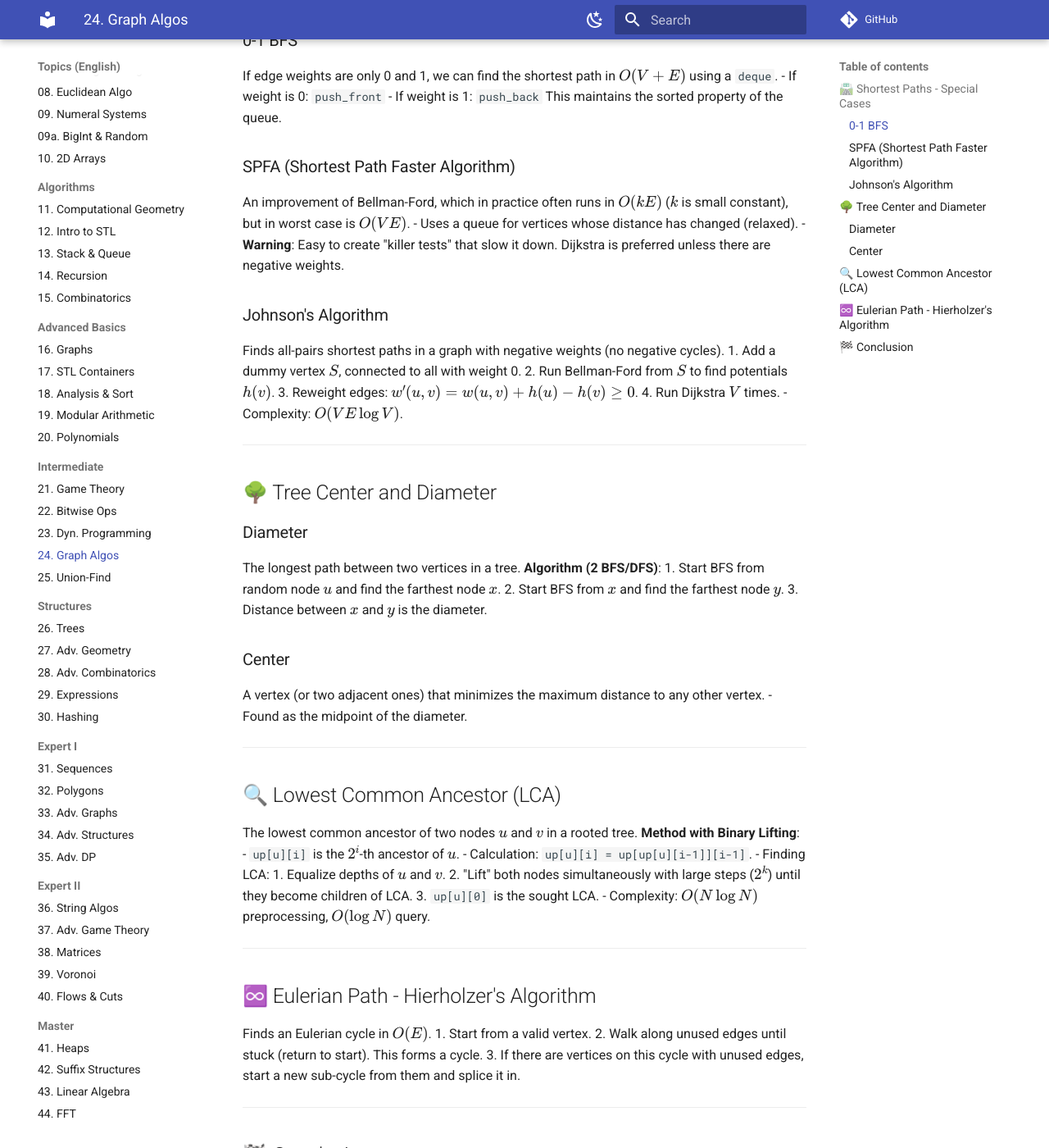
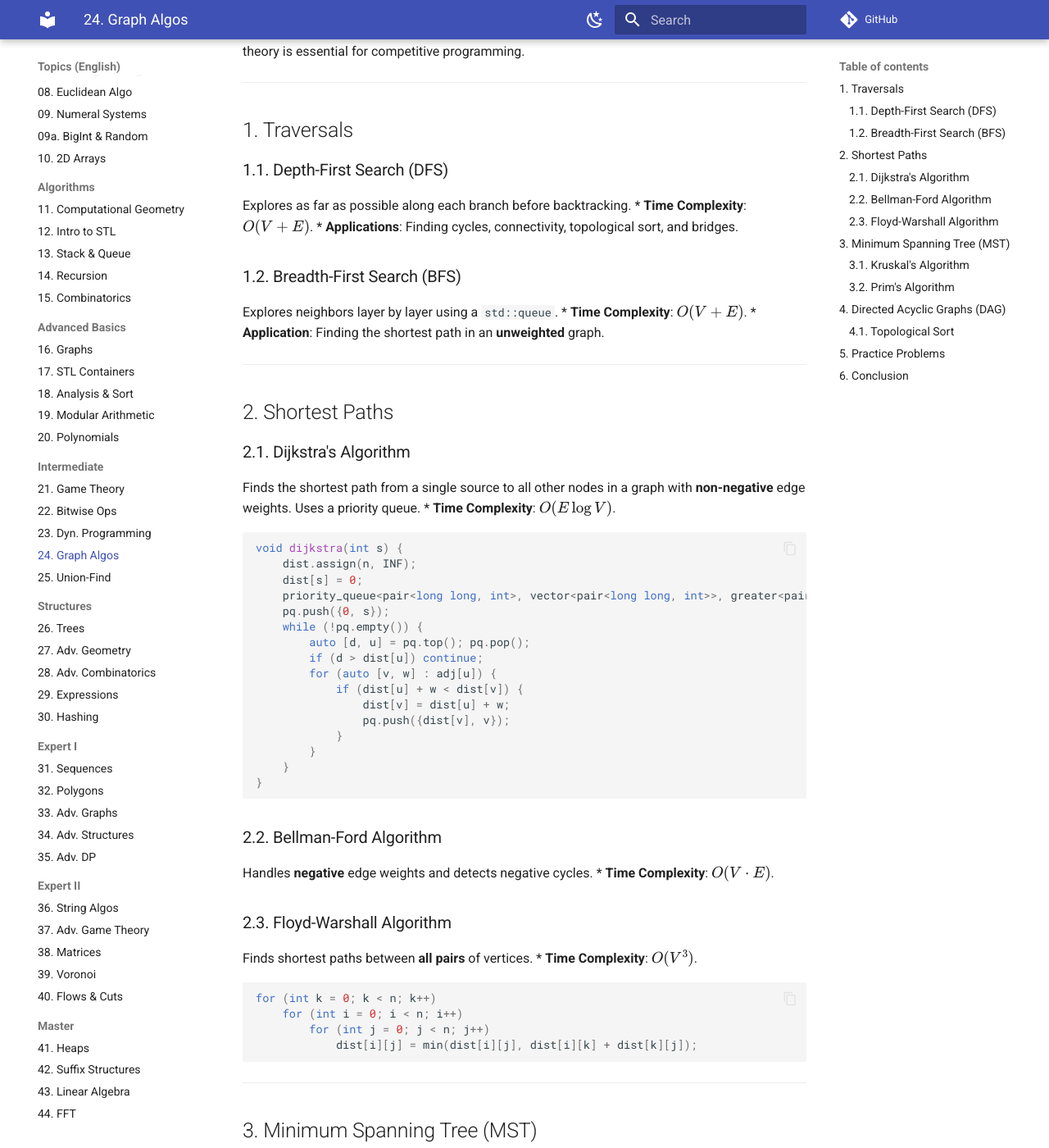
Before and after one commit to KadirYazadzhi/Informatics-Olympiad-Topics, an MkDocs documentation site: the page built from docs/EN/24_Graph_Algorithms.md, in a window 1280 px wide and 1400 px high, scrolled down 245 px. Shown: the whole window at 82% size. Built offline with MkDocs 1.6.1 and Material for MkDocs 9.7.7, drawn with Linux system fonts in a browser that asks for light colours; comment, search, counter and statistics services are not loaded; some of the changed text lies outside the part shown.

Commit message:
Expand EN/24_Graph_Algorithms.md: Dijkstra, Bellman-Ford, and MST

````diff
--- a/docs/EN/24_Graph_Algorithms.md
+++ b/docs/EN/24_Graph_Algorithms.md
@@ -1,66 +1,92 @@
-# 🌐 Graph Algorithms: Advanced Methods
+# 🕸️ Graph Algorithms: Traversals and Shortest Paths
 
-## 🛣️ Shortest Paths - Special Cases
-
-### 0-1 BFS
-If edge weights are only 0 and 1, we can find the shortest path in $O(V+E)$ using a `deque`.
-- If weight is 0: `push_front`
-- If weight is 1: `push_back`
-This maintains the sorted property of the queue.
-
-### SPFA (Shortest Path Faster Algorithm)
-An improvement of Bellman-Ford, which in practice often runs in $O(kE)$ ($k$ is small constant), but in worst case is $O(VE)$.
-- Uses a queue for vertices whose distance has changed (relaxed).
-- **Warning**: Easy to create "killer tests" that slow it down. Dijkstra is preferred unless there are negative weights.
-
-### Johnson's Algorithm
-Finds all-pairs shortest paths in a graph with negative weights (no negative cycles).
-1. Add a dummy vertex $S$, connected to all with weight 0.
-2. Run Bellman-Ford from $S$ to find potentials $h(v)$.
-3. Reweight edges: $w'(u, v) = w(u, v) + h(u) - h(v) \ge 0$.
-4. Run Dijkstra $V$ times.
-- Complexity: $O(V E \log V)$.
+Graphs are used to represent objects and the relationships between them. Mastery of graph theory is essential for competitive programming.
 
 ---
 
-## 🌳 Tree Center and Diameter
+## 1. Traversals
 
-### Diameter
-The longest path between two vertices in a tree.
-**Algorithm (2 BFS/DFS)**:
-1. Start BFS from random node $u$ and find the farthest node $x$.
-2. Start BFS from $x$ and find the farthest node $y$.
-3. Distance between $x$ and $y$ is the diameter.
+### 1.1. Depth-First Search (DFS)
+Explores as far as possible along each branch before backtracking.
+*   **Time Complexity**: $O(V + E)$.
+*   **Applications**: Finding cycles, connectivity, topological sort, and bridges.
 
-### Center
-A vertex (or two adjacent ones) that minimizes the maximum distance to any other vertex.
-- Found as the midpoint of the diameter.
+### 1.2. Breadth-First Search (BFS)
+Explores neighbors layer by layer using a `std::queue`.
+*   **Time Complexity**: $O(V + E)$.
+*   **Application**: Finding the shortest path in an **unweighted** graph.
 
 ---
 
-## 🔍 Lowest Common Ancestor (LCA)
+## 2. Shortest Paths
 
-The lowest common ancestor of two nodes $u$ and $v$ in a rooted tree.
-**Method with Binary Lifting**:
-- `up[u][i]` is the $2^i$-th ancestor of $u$.
-- Calculation: `up[u][i] = up[up[u][i-1]][i-1]`.
-- Finding LCA:
-  1. Equalize depths of $u$ and $v$.
-  2. "Lift" both nodes simultaneously with large steps ($2^k$) until they become children of LCA.
-  3. `up[u][0]` is the sought LCA.
-- Complexity: $O(N \log N)$ preprocessing, $O(\log N)$ query.
+### 2.1. Dijkstra's Algorithm
+Finds the shortest path from a single source to all other nodes in a graph with **non-negative** edge weights. Uses a priority queue.
+*   **Time Complexity**: $O(E \log V)$.
+
+```cpp
+void dijkstra(int s) {
+    dist.assign(n, INF);
+    dist[s] = 0;
+    priority_queue<pair<long long, int>, vector<pair<long long, int>>, greater<pair<long long, int>>> pq;
+    pq.push({0, s});
+    while (!pq.empty()) {
+        auto [d, u] = pq.top(); pq.pop();
+        if (d > dist[u]) continue;
+        for (auto [v, w] : adj[u]) {
+            if (dist[u] + w < dist[v]) {
+                dist[v] = dist[u] + w;
+                pq.push({dist[v], v});
+            }
+        }
+    }
+}
+```
+
+### 2.2. Bellman-Ford Algorithm
+Handles **negative** edge weights and detects negative cycles.
+*   **Time Complexity**: $O(V \cdot E)$.
+
+### 2.3. Floyd-Warshall Algorithm
+Finds shortest paths between **all pairs** of vertices.
+*   **Time Complexity**: $O(V^3)$.
+
+```cpp
+for (int k = 0; k < n; k++)
+    for (int i = 0; i < n; i++)
+        for (int j = 0; j < n; j++)
+            dist[i][j] = min(dist[i][j], dist[i][k] + dist[k][j]);
+```
 
 ---
 
-## ♾️ Eulerian Path - Hierholzer's Algorithm
+## 3. Minimum Spanning Tree (MST)
 
-Finds an Eulerian cycle in $O(E)$.
-1. Start from a valid vertex.
-2. Walk along unused edges until stuck (return to start). This forms a cycle.
-3. If there are vertices on this cycle with unused edges, start a new sub-cycle from them and splice it in.
+An MST is a subset of edges that connects all vertices without cycles and with minimum total weight.
+
+### 3.1. Kruskal's Algorithm
+Sort edges by weight and add them if they don't form a cycle (using DSU).
+*   **Complexity**: $O(E \log E)$.
+
+### 3.2. Prim's Algorithm
+Grows the tree from a starting vertex by adding the cheapest edge to an unvisited node.
+*   **Complexity**: $O(E \log V)$.
 
 ---
 
-## 🏁 Conclusion
+## 4. Directed Acyclic Graphs (DAG)
 
-Graphs are a vast topic. Binary Lifting is a technique used not only for LCA but for any path query in a tree (min, sum). 0-1 BFS is a very common trick in Grid-based problems.
+### 4.1. Topological Sort
+An ordering of vertices such that for every directed edge $u \to v$, node $u$ comes before $v$.
+*   Possible only if the graph has no cycles.
+
+---
+
+## 5. Practice Problems
+1.  **CSES Shortest Routes I & II**.
+2.  **CSES High Score**: Bellman-Ford with negative cycle detection.
+3.  **Codeforces 20C**: Dijkstra.
+4.  **UVa 10034**: Freckles (MST).
+
+## 6. Conclusion
+Most graph problems can be solved by choosing between BFS, Dijkstra, or Floyd-Warshall depending on the edge weights and constraints. For connectivity, DFS and DSU are your best tools.
````
